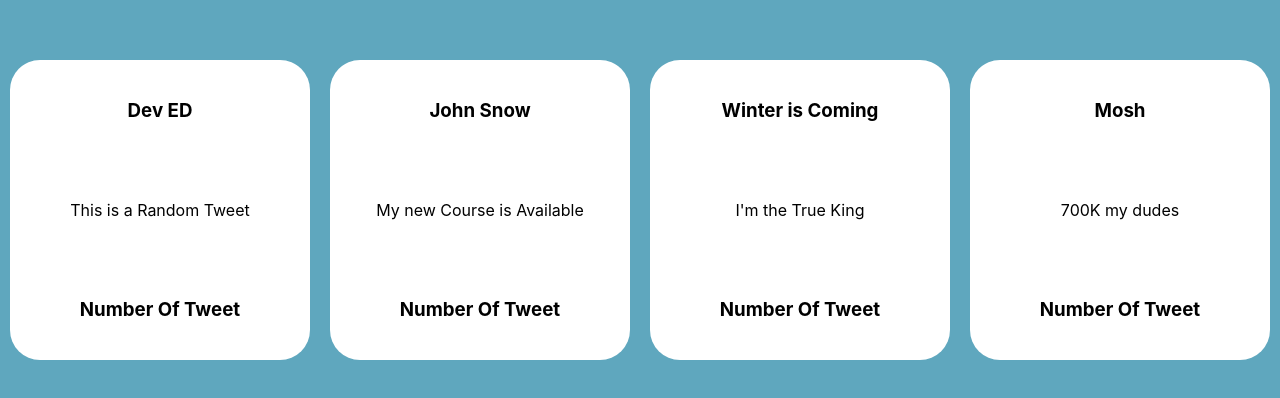
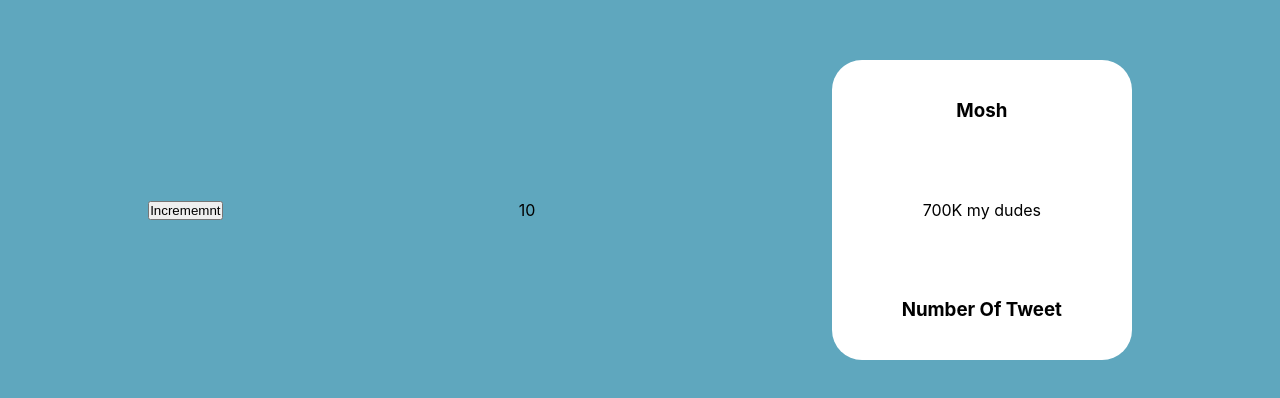
Before and after one commit to Abirsonet563/developedbyed-React-Tutorial, a React (Create React App) app in the folder projectreact/: page / in a window 1280 px wide. Shown: the part 190-588 px from the top of the page. Built offline with nearby package versions, Linux system fonts and the light colour scheme.

Commit message:
Add useState by Implement Increment Function

```diff
--- a/projectreact/src/App.js
+++ b/projectreact/src/App.js
@@ -1,13 +1,15 @@
-import React from 'react';
+import React, {useState} from 'react';
 import Tweet from './tweet';
 
 function App(){
-
+  const [count, setCount] = useState(10);
+  function increment (){
+   setCount(count + 1);
+}
   return(
     <div className='app'>
-      <Tweet name="Dev ED" message="This is a Random Tweet"/>
-      <Tweet name="John Snow" message="My new Course is Available"/>
-      <Tweet name="Winter is Coming" message="I'm the True King"/>
+      <button onClick={increment}>Incrememnt</button>
+      <p>{count}</p>
       <Tweet name="Mosh" message="700K my dudes"/>
 
     </div>
```
